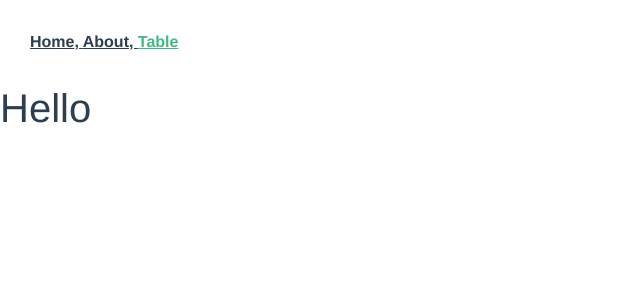
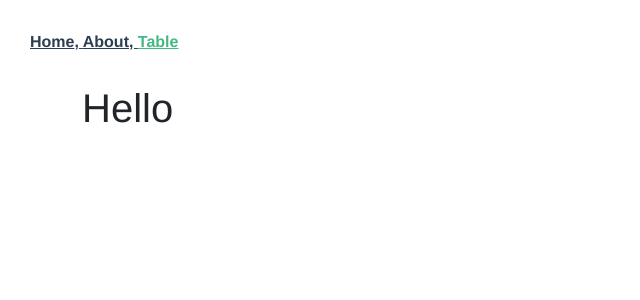
Before and after one commit to iigmir/vue-table-field-tests, a Vue app: page /table in a window 1280 px wide. Shown: the top 300 px of the page, without its empty margins (0-640 px from the left). Built offline with nearby package versions, Linux system fonts and the light colour scheme.

Commit message:
container

```diff
--- a/src/views/AboutView.vue
+++ b/src/views/AboutView.vue
@@ -1,5 +1,5 @@
 <template>
-  <div class="about">
-    <h1>This is an about page</h1>
-  </div>
+    <b-container class="about">
+        <h1>This is an about page</h1>
+    </b-container>
 </template>
--- a/src/views/TableView/index.vue
+++ b/src/views/TableView/index.vue
@@ -1,7 +1,7 @@
 <template>
-    <div>
+    <b-container class="table">
         <h1>{{ title }}</h1>
-    </div>
+    </b-container>
 </template>
 
 <script>
```
